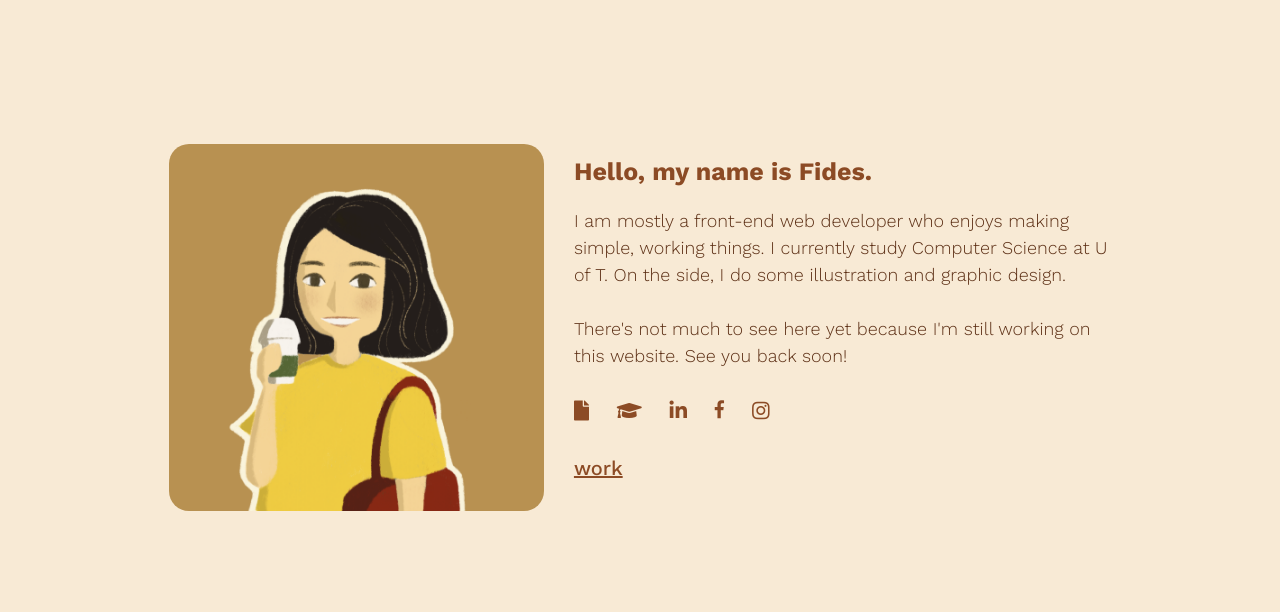
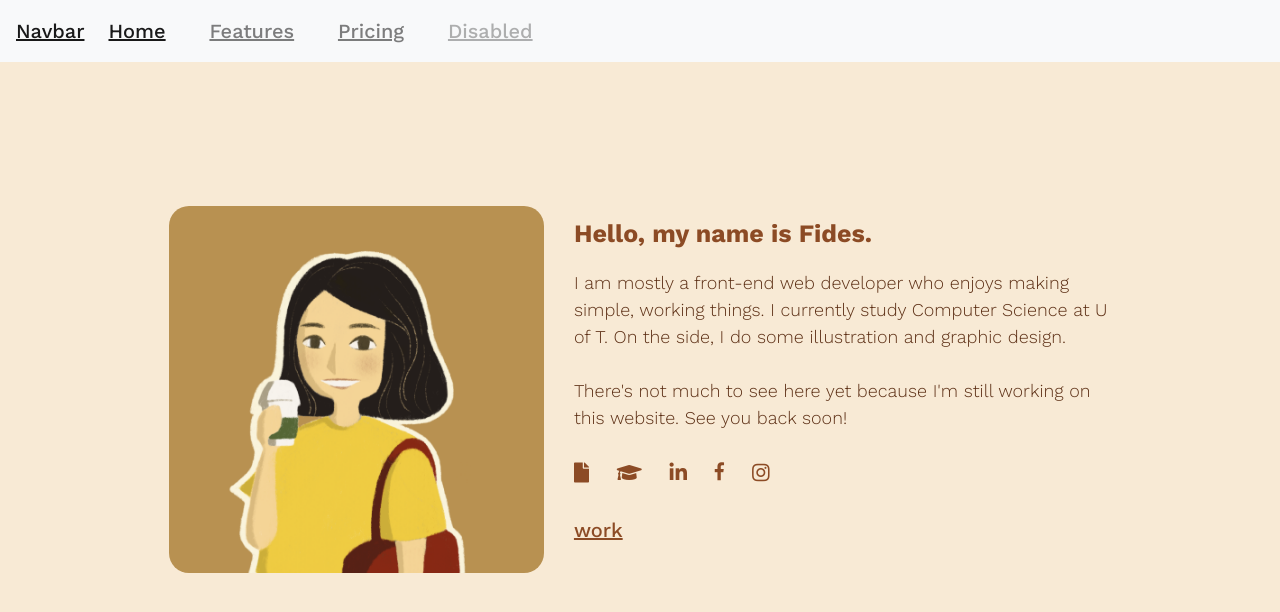
Before and after one commit to desslinga/personal-web, an Angular app: page /home in a window 1280 px wide. Before the commit this address led to /. Shown: the top 612 px of the page. Built offline with nearby package versions, Linux system fonts and the light colour scheme.

Commit message:
added routing and sample of navbar

```diff
--- a/src/app/app-routing.module.ts
+++ b/src/app/app-routing.module.ts
@@ -1,7 +1,12 @@
 import { NgModule } from '@angular/core';
 import { Routes, RouterModule } from '@angular/router';
+import { NavComponent } from './nav/nav.component';
+import { HomeComponent } from './home/home.component';
 
-const routes: Routes = [];
+const routes: Routes = [
+  {path: '', redirectTo: '/home', pathMatch: 'full'},
+  {path: 'home', component: HomeComponent},
+];
 
 @NgModule({
   imports: [RouterModule.forRoot(routes)],
--- a/src/app/app.component.html
+++ b/src/app/app.component.html
@@ -1,28 +1,2 @@
-<div class='container-fluid' id='home-container'>
-  <div class='row'>
-    <div class='col-12 col-lg-6 col-xl-5'>
-      <div class='home-about-img-container'>
-        <!--<img src='images/Fides_Avatar.png' class='home-about-img'/>-->
-        <img src='./assets/images/Fides_Avatar.png' class='home-about-img'/>
-      </div>
-    </div>
-    <div class='col-12 col-lg-6 col-xl-7'>
-      <div class='home-about-txt-container'>
-        <h1>Hello, my name is Fides.</h1>
-        <span>I am mostly a front-end web developer
-          who enjoys making simple, working things. I currently
-          study Computer Science at U of T. On the side, I do some illustration and graphic
-      design. <br><br> There's not much to see here yet because
-    I'm still working on this website. See you back soon!<br><br>
-      <a href="files/FidesLinga_Resume.pdf"><i class="fas fa-file"></i></a>
-      <a href="files/FidesLinga_Transcript.pdf"><i class="fas fa-graduation-cap"></i></a>
-      <a href="https://www.linkedin.com/in/fides-linga-a58430109/"><i class="fab fa-linkedin-in"></i></a>
-      <a href="https://www.facebook.com/fides.linga"><i class="fab fa-facebook-f fb-fix"></i></a>
-      <a href="https://www.instagram.com/fides.linga"><i class="fab fa-instagram"></i></a>
-      <br><br>
-      <a href="/gallery">work</a>
-    </span>
-      </div>
-    </div>
-  </div>
-</div>
+<app-nav></app-nav>
+<router-outlet></router-outlet>
--- a/src/app/home/home.component.html
+++ b/src/app/home/home.component.html
@@ -1,3 +1,28 @@
-<p>
-  home works!
-</p>
+<div class='container-fluid' id='home-container'>
+  <div class='row'>
+    <div class='col-12 col-lg-6 col-xl-5'>
+      <div class='home-about-img-container'>
+        <!--<img src='images/Fides_Avatar.png' class='home-about-img'/>-->
+        <img src='./assets/images/Fides_Avatar.png' class='home-about-img'/>
+      </div>
+    </div>
+    <div class='col-12 col-lg-6 col-xl-7'>
+      <div class='home-about-txt-container'>
+        <h1>Hello, my name is Fides.</h1>
+        <span>I am mostly a front-end web developer
+          who enjoys making simple, working things. I currently
+          study Computer Science at U of T. On the side, I do some illustration and graphic
+      design. <br><br> There's not much to see here yet because
+    I'm still working on this website. See you back soon!<br><br>
+      <a href="files/FidesLinga_Resume.pdf"><i class="fas fa-file"></i></a>
+      <a href="files/FidesLinga_Transcript.pdf"><i class="fas fa-graduation-cap"></i></a>
+      <a href="https://www.linkedin.com/in/fides-linga-a58430109/"><i class="fab fa-linkedin-in"></i></a>
+      <a href="https://www.facebook.com/fides.linga"><i class="fab fa-facebook-f fb-fix"></i></a>
+      <a href="https://www.instagram.com/fides.linga"><i class="fab fa-instagram"></i></a>
+      <br><br>
+      <a href="/gallery">work</a>
+    </span>
+      </div>
+    </div>
+  </div>
+</div>
--- a/src/app/nav/nav.component.html
+++ b/src/app/nav/nav.component.html
@@ -1,3 +1,22 @@
-<p>
-  nav works!
-</p>
+<nav class="navbar navbar-expand-lg navbar-light bg-light">
+  <a class="navbar-brand" href="#">Navbar</a>
+  <button class="navbar-toggler" type="button" data-toggle="collapse" data-target="#navbarNav" aria-controls="navbarNav" aria-expanded="false" aria-label="Toggle navigation">
+    <span class="navbar-toggler-icon"></span>
+  </button>
+  <div class="collapse navbar-collapse" id="navbarNav">
+    <ul class="navbar-nav">
+      <li class="nav-item active">
+        <a class="nav-link" href="#">Home <span class="sr-only">(current)</span></a>
+      </li>
+      <li class="nav-item">
+        <a class="nav-link" href="#">Features</a>
+      </li>
+      <li class="nav-item">
+        <a class="nav-link" href="#">Pricing</a>
+      </li>
+      <li class="nav-item">
+        <a class="nav-link disabled" href="#">Disabled</a>
+      </li>
+    </ul>
+  </div>
+</nav>
```
